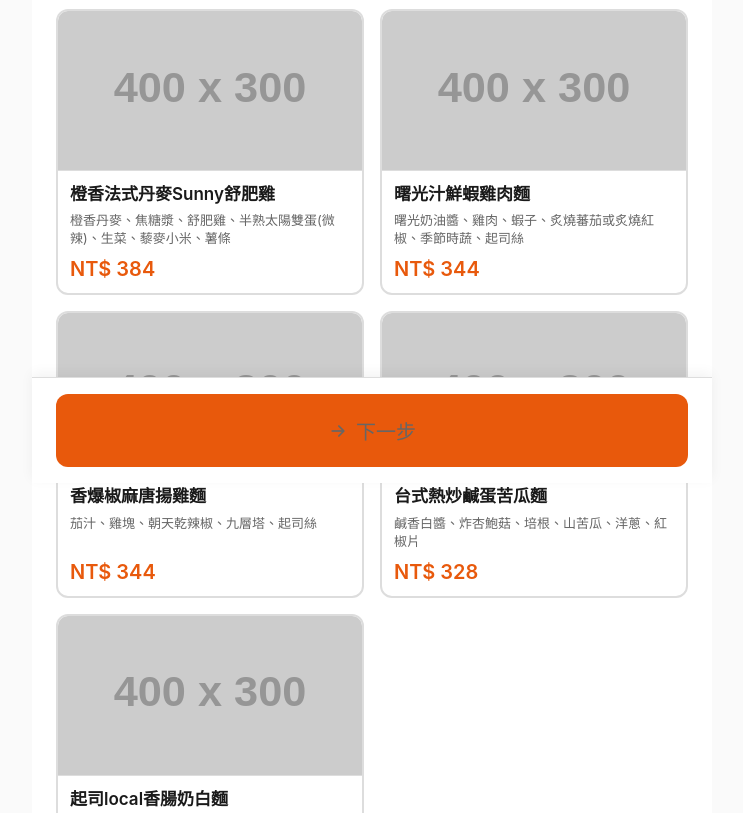
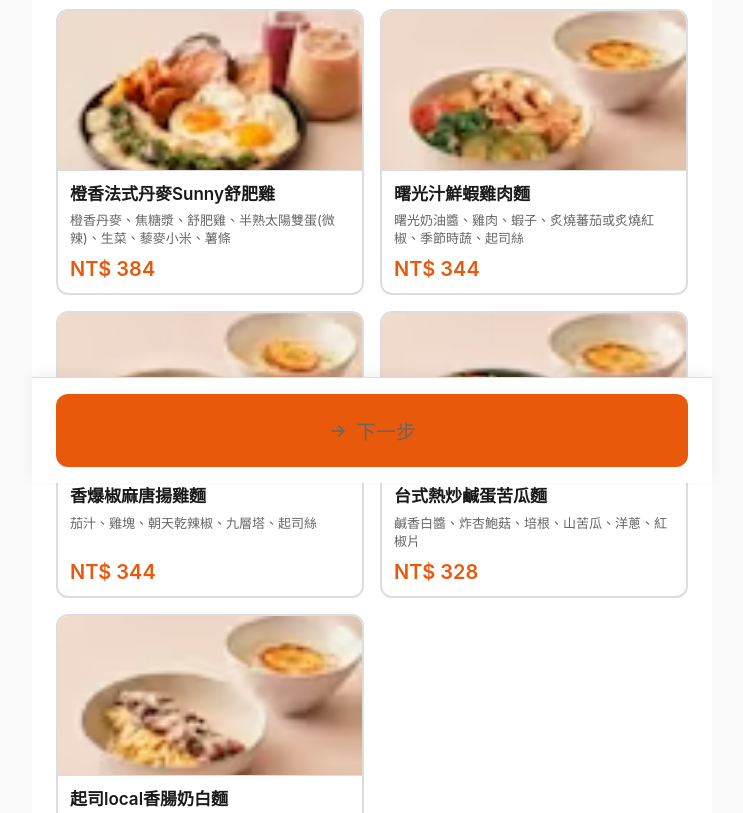
Before and after one commit to josephyen0606-boop/ordering, a plain HTML site: page index.html in a window 1280 px wide. Shown: the part 317-1130 px from the top of the page, without its empty margins (268-1011 px from the left). Drawn offline with Linux system fonts and the light colour scheme; placeholder pictures from the web are drawn by us.

Commit message:
Update index.html

```diff
--- a/index.html
+++ b/index.html
@@ -263,22 +263,22 @@ body{font-family:var(--font-sans);background:#fafafa;-webkit-font-smoothing:anti
 <script>
 // 這裡的 img 屬性已經全部換成了指定好的照片檔名！
 const menuItems=[
-  {id:1, name:'橙香法式丹麥Sunny舒肥雞', price:384, img:'images/01-sunny-chicken.jpg', categories:['popular', 'brunch'], flow:'brunch', desc:'橙香丹麥、焦糖漿、舒肥雞、半熟太陽雙蛋(微辣)、生菜、藜麥小米、薯條'},
-  {id:2, name:'曙光汁鮮蝦雞肉麵', price:344, img:'images/02-shrimp-chicken-pasta.jpg', categories:['popular', 'main'], flow:'main', desc:'曙光奶油醬、雞肉、蝦子、炙燒蕃茄或炙燒紅椒、季節時蔬、起司絲'},
-  {id:3, name:'香爆椒麻唐揚雞麵', price:344, img:'images/03-spicy-fried-chicken-pasta.jpg', categories:['popular', 'main'], flow:'main', desc:'茄汁、雞塊、朝天乾辣椒、九層塔、起司絲'},
-  {id:4, name:'台式熱炒鹹蛋苦瓜麵', price:328, img:'images/04-salted-egg-bitter-gourd-pasta.jpg', categories:['popular', 'main'], flow:'main', desc:'鹹香白醬、炸杏鮑菇、培根、山苦瓜、洋蔥、紅椒片'},
-  {id:5, name:'起司local香腸奶白麵', price:344, img:'images/05-cheese-sausage-pasta.jpg', categories:['popular', 'main'], flow:'main', desc:'奶油白醬、帕達諾起司、黃起司、白起司、香腸、紅椒片、九層塔'},
-  {id:6, name:'橙香法式丹麥舒肥牛排', price:480, img:'images/06-sunny-steak.jpg', categories:['brunch'], flow:'brunch', desc:'橙香丹麥、焦糖漿、舒肥牛、半熟太陽蛋(微辣)、綜合生菜、胡麻醬、薯條、炸蒜碎'},
-  {id:7, name:'台胃口水雞班尼蛋', price:320, img:'images/07-saliva-chicken-benedict.jpg', categories:['brunch'], flow:'brunch', desc:'歐式麵包、口水雞絲、奶油炒菇、水波蛋、起司醬、綜合生菜、巴薩米克醋膏、薯條'},
-  {id:8, name:'燻鮭魚奶油炒菇班尼蛋', price:384, img:'images/08-salmon-mushroom-benedict.jpg', categories:['brunch'], flow:'brunch', desc:'歐式麵包、燻鮭魚、酸豆、奶油炒菇、水波蛋、起司醬、綜合生菜、巴薩米克醋膏、薯條'},
-  {id:9, name:'蕈菇奶起司歐姆蕾', price:304, img:'images/09-mushroom-cheese-omelet.jpg', categories:['brunch'], flow:'brunch', desc:'橙香丹麥、奶油炒菇歐姆蕾、雙色起司、綜合生菜、巴薩米可醋醬、辣海地醃菜'},
-  {id:10, name:'巴薩米克蕈菇麵', price:328, img:'images/10-balsamic-mushroom-pasta.jpg', categories:['main'], flow:'main', desc:'特製雙醋、半熟太陽蛋、綜合菇、生菜、藜麥小米'},
-  {id:11, name:'經典青醬鮮蝦麵', price:344, img:'images/11-pesto-shrimp-pasta.jpg', categories:['main'], flow:'main', desc:'(含堅果過敏) 奶油青醬、蝦子、季節時蔬、炸蒜片、起司絲'},
-  {id:12, name:'酒香蒜味蛤蜊墨魚麵', price:344, img:'images/12-garlic-clam-squid-ink-pasta.jpg', categories:['main'], flow:'main', desc:'(孕婦不宜)酒、蛤蠣、蒜頭、九層塔、炸蒜片'},
-  {id:13, name:'松露蕈菇奶油麵', price:344, img:'images/13-truffle-mushroom-pasta.jpg', categories:['main'], flow:'main', desc:'松露奶油白醬、綜合菇、巧克力、起司絲'},
-  {id:14, name:'月見苦瓜奶油飯', price:336, img:'images/14-moon-bitter-gourd-rice.jpg', categories:['main'], flow:'main', desc:'(孕婦不宜)鹹香白醬、山苦瓜、炸杏鮑菇、洋蔥、紅蔥頭、半熟太陽蛋、起司絲、紅椒片、薑黃飯'},
-  {id:15, name:'西班牙辣炒海陸飯', price:352, img:'images/15-spicy-seafood-rice.jpg', categories:['main'], flow:'main', desc:'(孕婦不宜)魷魚、蝦子、蛤蜊、香腸、起司絲、薑黃飯'},
-  {id:16, name:'焗厚切豬排奶油飯', price:368, img:'images/16-baked-pork-chop-rice.jpg', categories:['main'], flow:'main', desc:'(孕婦不宜)曙光奶油醬、藍帶豬排、培根、季節時蔬、起司絲、薑黃飯'}
+  {id:1, name:'橙香法式丹麥Sunny舒肥雞', price:384, img:'01-sunny-chicken.jpg', categories:['popular', 'brunch'], flow:'brunch', desc:'橙香丹麥、焦糖漿、舒肥雞、半熟太陽雙蛋(微辣)、生菜、藜麥小米、薯條'},
+  {id:2, name:'曙光汁鮮蝦雞肉麵', price:344, img:'02-shrimp-chicken-pasta.jpg', categories:['popular', 'main'], flow:'main', desc:'曙光奶油醬、雞肉、蝦子、炙燒蕃茄或炙燒紅椒、季節時蔬、起司絲'},
+  {id:3, name:'香爆椒麻唐揚雞麵', price:344, img:'03-spicy-fried-chicken-pasta.jpg', categories:['popular', 'main'], flow:'main', desc:'茄汁、雞塊、朝天乾辣椒、九層塔、起司絲'},
+  {id:4, name:'台式熱炒鹹蛋苦瓜麵', price:328, img:'04-salted-egg-bitter-gourd-pasta.jpg', categories:['popular', 'main'], flow:'main', desc:'鹹香白醬、炸杏鮑菇、培根、山苦瓜、洋蔥、紅椒片'},
+  {id:5, name:'起司local香腸奶白麵', price:344, img:'05-cheese-sausage-pasta.jpg', categories:['popular', 'main'], flow:'main', desc:'奶油白醬、帕達諾起司、黃起司、白起司、香腸、紅椒片、九層塔'},
+  {id:6, name:'橙香法式丹麥舒肥牛排', price:480, img:'06-sunny-steak.jpg', categories:['brunch'], flow:'brunch', desc:'橙香丹麥、焦糖漿、舒肥牛、半熟太陽蛋(微辣)、綜合生菜、胡麻醬、薯條、炸蒜碎'},
+  {id:7, name:'台胃口水雞班尼蛋', price:320, img:'07-saliva-chicken-benedict.jpg', categories:['brunch'], flow:'brunch', desc:'歐式麵包、口水雞絲、奶油炒菇、水波蛋、起司醬、綜合生菜、巴薩米克醋膏、薯條'},
+  {id:8, name:'燻鮭魚奶油炒菇班尼蛋', price:384, img:'08-salmon-mushroom-benedict.jpg', categories:['brunch'], flow:'brunch', desc:'歐式麵包、燻鮭魚、酸豆、奶油炒菇、水波蛋、起司醬、綜合生菜、巴薩米克醋膏、薯條'},
+  {id:9, name:'蕈菇奶起司歐姆蕾', price:304, img:'09-mushroom-cheese-omelet.jpg', categories:['brunch'], flow:'brunch', desc:'橙香丹麥、奶油炒菇歐姆蕾、雙色起司、綜合生菜、巴薩米可醋醬、辣海地醃菜'},
+  {id:10, name:'巴薩米克蕈菇麵', price:328, img:'10-balsamic-mushroom-pasta.jpg', categories:['main'], flow:'main', desc:'特製雙醋、半熟太陽蛋、綜合菇、生菜、藜麥小米'},
+  {id:11, name:'經典青醬鮮蝦麵', price:344, img:'11-pesto-shrimp-pasta.jpg', categories:['main'], flow:'main', desc:'(含堅果過敏) 奶油青醬、蝦子、季節時蔬、炸蒜片、起司絲'},
+  {id:12, name:'酒香蒜味蛤蜊墨魚麵', price:344, img:'12-garlic-clam-squid-ink-pasta.jpg', categories:['main'], flow:'main', desc:'(孕婦不宜)酒、蛤蠣、蒜頭、九層塔、炸蒜片'},
+  {id:13, name:'松露蕈菇奶油麵', price:344, img:'13-truffle-mushroom-pasta.jpg', categories:['main'], flow:'main', desc:'松露奶油白醬、綜合菇、巧克力、起司絲'},
+  {id:14, name:'月見苦瓜奶油飯', price:336, img:'14-moon-bitter-gourd-rice.jpg', categories:['main'], flow:'main', desc:'(孕婦不宜)鹹香白醬、山苦瓜、炸杏鮑菇、洋蔥、紅蔥頭、半熟太陽蛋、起司絲、紅椒片、薑黃飯'},
+  {id:15, name:'西班牙辣炒海陸飯', price:352, img:'15-spicy-seafood-rice.jpg', categories:['main'], flow:'main', desc:'(孕婦不宜)魷魚、蝦子、蛤蜊、香腸、起司絲、薑黃飯'},
+  {id:16, name:'焗厚切豬排奶油飯', price:368, img:'16-baked-pork-chop-rice.jpg', categories:['main'], flow:'main', desc:'(孕婦不宜)曙光奶油醬、藍帶豬排、培根、季節時蔬、起司絲、薑黃飯'}
 ];
 
 const removeOpts=[
```
